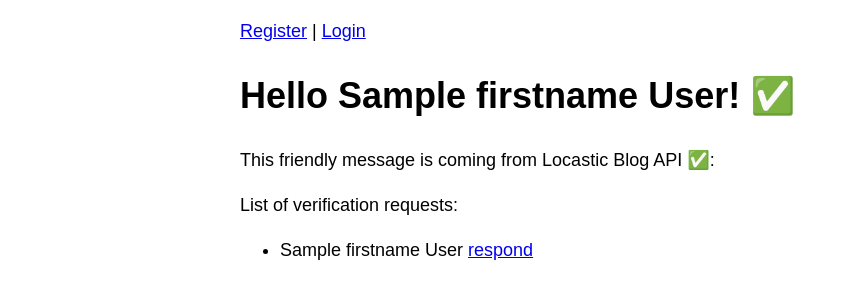
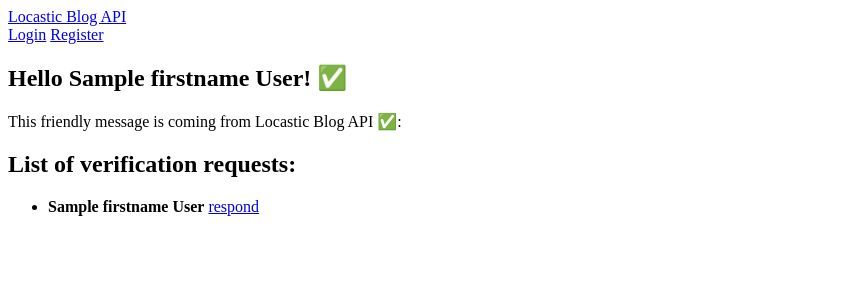
Before and after one commit to okmarq/apiblog, a Symfony app: template templates/v_request/show_all.html.twig in a window 1280 px wide. Shown: the top 300 px of the page, without its empty margins (0-848 px from the left). Run offline with Twig, Linux system fonts and the light colour scheme; the template is opened without the code that fills it: most values are stand-ins (such as "Sample title", 1, 10 or a date in 2020); some libraries are stand-ins or nearby versions.

Commit message:
done with development Locastic Blog API

```diff
--- a/src/Controller/AdminController.php
+++ b/src/Controller/AdminController.php
@@ -153,7 +153,7 @@
 
             $this->sendMail($reason, $statusName, $admin, $admin_email, $user, $user_email);
 
-            $this->json($updatedRequest, Response::HTTP_OK);
+            // $this->json($updatedRequest, Response::HTTP_OK);
             return $this->redirectToRoute('get_requests');
         }
 
@@ -234,7 +234,7 @@
 
             $this->sendMail($reason, $statusName, $admin, $admin_email, $user, $user_email);
 
-            $this->json($updatedRequest, Response::HTTP_OK);
+            // $this->json($updatedRequest, Response::HTTP_OK);
             return $this->redirectToRoute('get_requests');
         }
 
--- a/src/Entity/User.php
+++ b/src/Entity/User.php
@@ -42,7 +42,6 @@
 
     #[ORM\Column(type: 'string')]
     #[Groups(['read', 'write'])]
-    #[Assert\NotBlank()]
     private $password;
 
     #[ORM\Column(type: 'string', length: 32)]
--- a/src/Repository/PostRepository.php
+++ b/src/Repository/PostRepository.php
@@ -31,8 +31,7 @@
         //     ->setUser($user)
         //     ->setTitle($title)
         //     ->setSlug($slug)
-        //     ->setContent($content)
-        //     ->setCreatedAt($created);
+        //     ->setContent($content);
 
         $this->manager->persist($post);
         $this->manager->flush();
--- a/src/Repository/VRequestRepository.php
+++ b/src/Repository/VRequestRepository.php
@@ -39,8 +39,7 @@
             ->setUser($user)
             ->setIdImage($idImage)
             ->setMessage($message)
-            ->setStatus($status)
-            ->setCreatedAt();
+            ->setStatus($status);
 
         $this->manager->persist($newRequest);
         $this->manager->flush();
--- a/templates/admin/index.html.twig
+++ b/templates/admin/index.html.twig
@@ -44,11 +44,11 @@
                         <li>
                             <b class='font-semibold'>{{ request.firstname }} {{ request.lastname }}</b>
                             {% if(request.status == "Verification requested") %}
-                                <a href='{{ path('respond', {id: request.id}) }}'><em>Respond</em></a>
+                                <a class='text-green-700' href='{{ path('respond', {id: request.id}) }}'><em>Respond</em></a>
                             {% elseif(request.status == "Approved") %}
-                                <a href='{{ path('revoke', {id: request.id}) }}'><em>Revoke</em></a>
+                                <a class='text-red-700' href='{{ path('revoke', {id: request.id}) }}'><em>Revoke</em></a>
                             {% elseif(request.status == "Denied") %}
-                                <a href='{{ path('respond', {id: request.id}) }}'><em>Reconsider</em></a>
+                                <a class='text-blue-700' href='{{ path('respond', {id: request.id}) }}'><em>Reconsider</em></a>
                             {% endif %}
                         </li>
                     {% else %}
--- a/templates/admin/respond.html.twig
+++ b/templates/admin/respond.html.twig
@@ -39,9 +39,9 @@
                     <li><b>Message:</b> {{ message }}</li>
                     <li><b>Current status:</b> {{ status }}</li>
                     <li><b>Current role:</b> {{ role }}</li>
-                    <li><b>Request >made at:</b> {{ createdAt }}</li>
-                    <li><b>Request modified at:</b> {{ modifiedAt }}</li>
-                    <span><b>Admin's reason:</b> {{ reason }}</span>
+                    <li><b>Requested at:</b> {{ createdAt }}</li>
+                    <li><b>Updated at:</b> {{ modifiedAt }}</li>
+                    <li><b>Admin's reason:</b> {{ reason }}</li>
                 </div>
             </ul>
         </div>
--- a/templates/post/index.html.twig
+++ b/templates/post/index.html.twig
@@ -38,8 +38,10 @@
                 <smal><a class='text-blue-700' href='{{ path('show_post', {id: post.id}) }}'>Read</a></small>
             </li>
         {% else %}
-            <p>no post found</p>
+            <li class='text-lg'>
+                <p>No post found</p>
+            </li>
         {% endfor %}
-    </div>
+    </ul>
 </div>
 {% endblock %}
--- a/templates/v_request/index.html.twig
+++ b/templates/v_request/index.html.twig
@@ -33,7 +33,7 @@
                 {% for datum in data %}
                     {% if(datum.status != "none") %}
                         <div class='space-y-4 flex-1'>
-                            <li><b>User:</b> {{ datum.vr_firstname }} {{ datum.vr_lastname }} </li>
+                            <li><b>User:</b> {{ datum.firstname }} {{ datum.lastname }} </li>
                             <li><b>Email:</b> {{ datum.email }}</li>
                             <li><b>Request:</b> {{ datum.status }}</li>
                             <li class='w-48 h-48'><b>ID:</b> <img class='object-contain' src="{{ asset('uploads/images/' ~ datum.idImage) }}" alt="ID image"></li>
@@ -43,13 +43,15 @@
                             <li><b>Current role:</b> {{ datum.role}}</li>
                             <li><b>Message:</b> {{ datum.message }}</li>
                             <li><b>Response:</b> {{ datum.reason }}</li>
-                            <li><b>Created at:</b> {{ datum.createdAt }}</li>
+                            <li><b>Requested at:</b> {{ datum.createdAt }}</li>
                             <li><b>Updated at:</b> {{ datum.modifiedAt ?? 'no update yet' }}</li>
                         </div>
 
                         {% if controller_name == 'Create' %}
                             <a class='text-blue-700 absolute bottom-2 right-2' href="{{ path('update_request', {id: datum.id}) }}">Update request</a>
                         {% endif %}
+                    {% else %}
+                        <p><b>You haven't made any request yet</b></p>
                     {% endif %}
                 {% endfor %}
             </ul>
--- a/templates/v_request/show_all.html.twig
+++ b/templates/v_request/show_all.html.twig
@@ -3,34 +3,39 @@
 {% block title %}Hello VRequestController!{% endblock %}
 
 {% block body %}
-<style>
-    .example-wrapper { margin: 1em auto; max-width: 800px; width: 95%; font: 18px/1.5 sans-serif; }
-    .example-wrapper code { background: #F5F5F5; padding: 2px 6px; }
-</style>
+<header class='w-screen h-20 bg-blue-700 flex items-center justify-between px-2 sm:px-14 z-30 shadow-lg'>
+    <div class='h1 text-2xl text-white font-bold'>
+        <a href='{{ path('home') }}'>Locastic Blog API</a>
+    </div>
 
-<div class="example-wrapper">
-    {% if app.user %}
-        <div class="mb-3">
-            You are logged in as {{ app.user.username }}, <a href="{{ path('app_logout') }}">Logout</a>
-        </div>
-    {% else %}
-        <div class="mb-3">
-            <a href="{{ path('app_register') }}">Register</a> | <a href="{{ path('app_login') }}">Login</a>
-        </div>
-    {% endif %}
+    <div class="mb-1 text-lg flex items-center justify-between space-x-5">
+        {% if app.user %}
+            <a class='text-white' href="{{ path('get_requests') }}">Admin</a>
+            <a class='text-white' href="{{ path('dashboard') }}">Dashboard</a>
+            <a class='text-white' href="{{ path('posts') }}">Blog</a>
+            <a class='text-white' href="{{ path('app_logout') }}">Logout</a>
+        {% else %}
+            <a class='text-white' href="{{ path('app_login') }}">Login</a>
+            <a class='text-blue-700 py-2 px-3 bg-white rounded' href="{{ path('app_register') }}">Register</a>
+        {% endif %}
+    </div>
+</header>
 
-    <h1>Hello {{ firstname }} {{ lastname }}! ✅</h1>
+<h2 class='mt-5 mb-5 h2 text-4xl font-bold text-center'>Hello {{ firstname }} {{ lastname }}! ✅</h2>
+    <p>This friendly message is coming from Locastic Blog API ✅:</p>
 
-    <p>This friendly message is coming from Locastic Blog API ✅:</p>
-    <p>List of verification requests:</p>
-    <ul>
+<div class='mt-10 mb-5 pb-5 border border-gray-300 mx-auto max-w-2xl rounded-xl shadow-lg relative'>
+    <h2 class='text-center text-3xl font-bold h2'>List of verification requests:</h2>
+    <ul class='mt-3 ml-2 space-y-3'>
         {% for request in data %}
-            <li>
-                <span>{{ request.firstname }} {{ request.lastname }}</span>
-                <a href='{{ path('respond',{ id : request.id }) }}'>respond</a>
+            <li class='text-lg'>
+                <b class='font-semibold'>{{ request.firstname }} {{ request.lastname }}</b>
+                <smal><a class='text-blue-700' href='{{ path('respond',{ id : request.id }) }}'>respond</a></small>
             </li>
         {% else %}
-            <span>No request found</span>
+            <li class='text-lg'>
+                <p>No request found</p>
+            </li>
         {% endfor %}
     </ul>
 </div>
```
Also changed, not shown: src/Controller/VRequestController.php (+3 -7 lines), templates/v_request/show.html.twig (+45 -29 lines), README.md, locastic0.sql (renamed from locastic.sql), public/uploads/images/Screenshot-2021-11-15-142348-61d2b00c2f95b.png (added), public/uploads/images/Screenshot-2021-11-15-142348-61d2b06d4159e.png (added), public/uploads/images/pw-61d2b7dc05ee9.png (added), public/uploads/images/warv-61d2b75660ec0.png (added).
